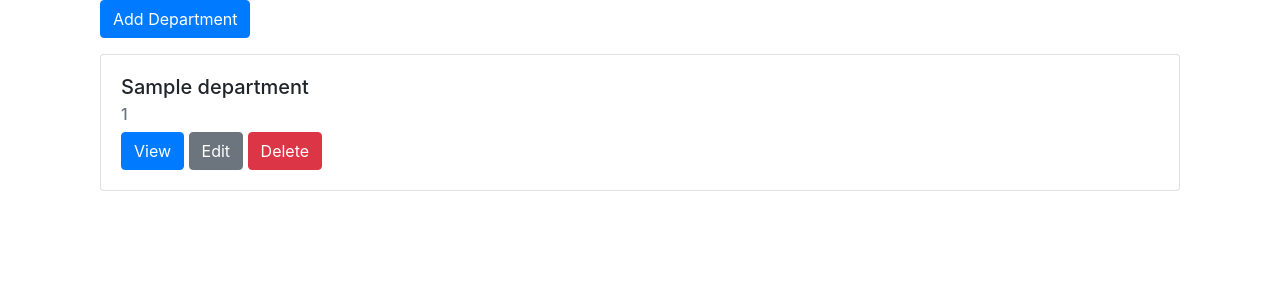
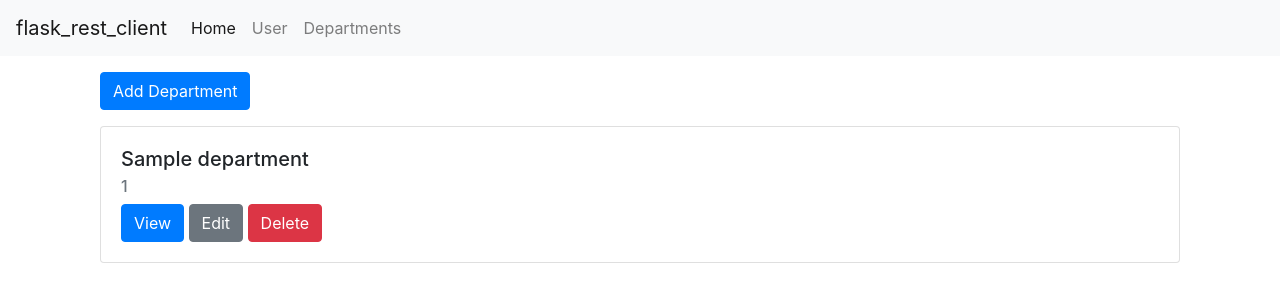
Before and after one commit to bwiessneth/flask_rest_client, a Python web app: template app/templates/department_list.html in a window 1280 px wide. Shown: the top 302 px of the page. Run offline with Jinja, Linux system fonts and the light colour scheme; the template is opened without the code that fills it: most values are stand-ins (such as "Sample title", 1, 10 or a date in 2020); some libraries are stand-ins or nearby versions.

Commit message:
Updated page layout with navbar

```diff
--- a/app/templates/page.html
+++ b/app/templates/page.html
@@ -1,6 +1,6 @@
 <!doctype html>
 <html lang="en">
-  <head>
+	<head>
 	<!-- Required meta tags -->
 	<meta charset="utf-8">
 	<meta name="viewport" content="width=device-width, initial-scale=1, shrink-to-fit=no">
@@ -11,10 +11,30 @@
 		<title>flask_rest_client</title>
 		{% endif %}
 
-		<link rel="stylesheet" href="https://stackpath.bootstrapcdn.com/bootstrap/4.1.3/css/bootstrap.min.css" integrity="sha384-MCw98/SFnGE8fJT3GXwEOngsV7Zt27NXFoaoApmYm81iuXoPkFOJwJ8ERdknLPMO" crossorigin="    anonymous">
+		<link rel="stylesheet" href="https://stackpath.bootstrapcdn.com/bootstrap/4.1.3/css/bootstrap.min.css" integrity="sha384-MCw98/SFnGE8fJT3GXwEOngsV7Zt27NXFoaoApmYm81iuXoPkFOJwJ8ERdknLPMO" crossorigin="anonymous">
 		<link rel="stylesheet" type="text/css" href="{{ url_for('static', filename='style.css') }}">
 	</head>
 	<body>
+		<nav class="navbar navbar-expand-lg navbar-light bg-light">
+			<a class="navbar-brand" href="#">flask_rest_client</a>
+			<button class="navbar-toggler" type="button" data-toggle="collapse" data-target="#navbarNav" aria-controls="navbarNav" aria-expanded="false" aria-label="Toggle navigation">
+				<span class="navbar-toggler-icon"></span>
+			</button>
+			<div class="collapse navbar-collapse" id="navbarNav">
+				<ul class="navbar-nav">
+					<li class="nav-item active">
+						<a class="nav-link" href="{{ url_for('index')}}">Home</a>
+					</li>
+					<li class="nav-item">
+						<a class="nav-link" href="{{ url_for('user_list')}}">User</a>
+					</li>
+					<li class="nav-item">
+						<a class="nav-link" href="{{ url_for('department_list')}}">Departments</a>
+					</li>
+				</ul>
+			</div>
+		</nav>
+
 		<div class="container">
 		{% with messages = get_flashed_messages(with_categories=true) %}
 		{% if messages %}
@@ -28,7 +48,9 @@
 		{% endfor %}
 		{% endif %}
 		{% endwith %}
+		</div>
 
+		<div class="container" style="margin-top: 1em">
 		{% block content %}
 		{% endblock %}
 		</div>
```
